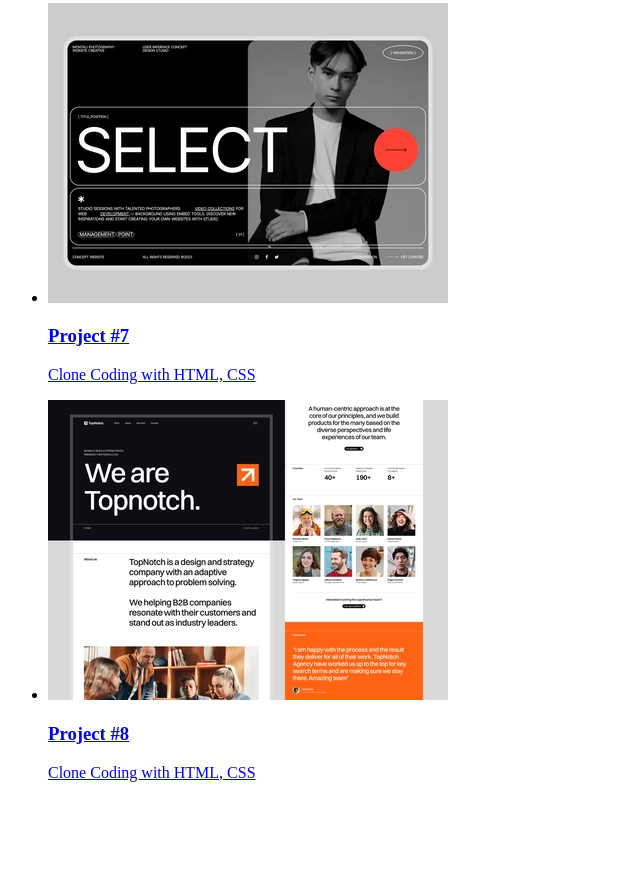
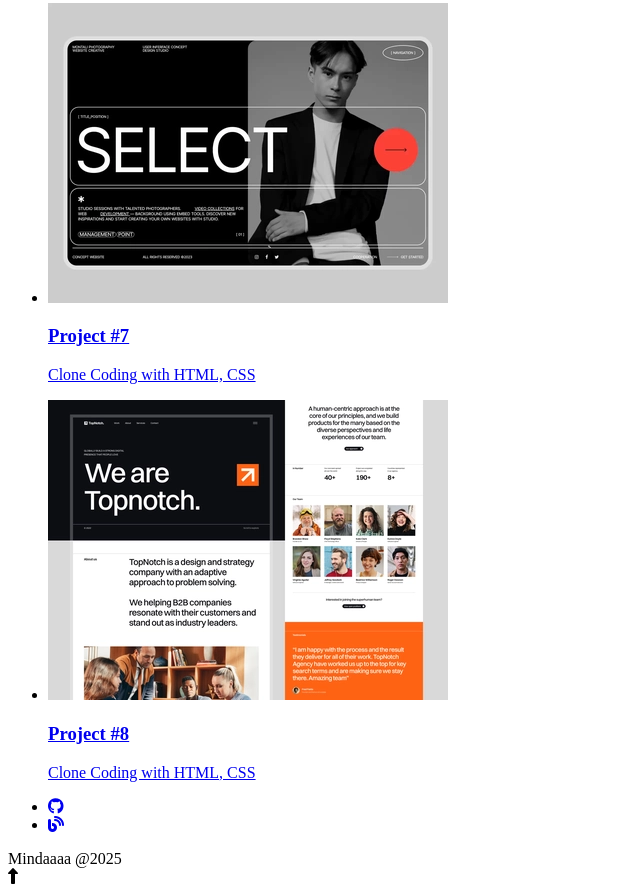
Before and after one commit to mindaaaa/portfolio, a plain HTML site: page index.html in a window 1280 px wide. Shown: the part 3283-4177 px from the top of the page, without its empty margins (0-640 px from the left). Before the commit the page ends 4081 px from the top, so only its background shows below. Drawn offline with nearby package versions, Linux system fonts and the light colour scheme; a web font is replaced by a local one.

Commit message:
feat(HTML): fotter 세팅

```diff
--- a/index.html
+++ b/index.html
@@ -225,5 +225,35 @@
       <!-- Arrow up -->
       <aside class="up-button"></aside>
     </main>
+    <!-- Footer -->
+    <footer id="contact" class="section">
+      <ul class="contact__links">
+        <li>
+          <a
+            class="contact__link"
+            href="https://github.com/mindaaaa"
+            target="_blank"
+            title="my github link"
+          >
+            <i class="fa-brands fa-github"></i>
+          </a>
+        </li>
+        <li>
+          <a
+            class="contact__link"
+            href="https://404minda.tistory.com/"
+            target="_blank"
+            title="my tistory link"
+          >
+            <i class="fa-solid fa-blog"></i>
+          </a>
+        </li>
+      </ul>
+      <div class="footer-text">
+        <span class="name">Mindaaaa</span>
+        <span class="year">@2025</span>
+      </div>
+    </footer>
+    <aside class="arrow-up"><i class="fa-solid fa-up-long"></i></aside>
   </body>
 </html>
```
